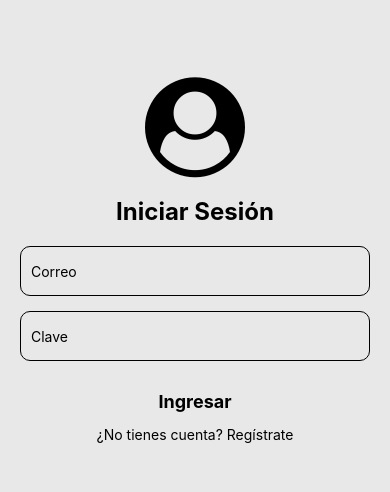
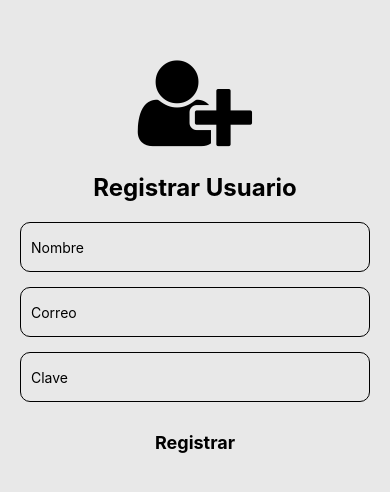
Before and after one commit to Kutik-Gomez/frontend-to-do, a React Native app: screen /Registrar in a window 390 px wide. Shown: the part 162-654 px from the top of the page. Built offline with nearby package versions, Linux system fonts and the light colour scheme.

Commit message:
ajuste de registo

```diff
--- a/App.js
+++ b/App.js
@@ -1,8 +1,9 @@
 import React from "react";
 import { NavigationContainer } from "@react-navigation/native";
 import { createStackNavigator } from "@react-navigation/stack";
-import LoginPagina from "./screens/loginPagina"; // Ruta correcta a LoginPagina
-import Navegacion from "./Navegacion"; // Importa tu archivo de navegación principal
+import LoginPagina from "./screens/loginPagina";
+import RegistrarPagina from "./screens/RegistrarPagina";
+import Navegacion from "./Navegacion";
 
 const Stack = createStackNavigator();
 
@@ -13,12 +14,17 @@ export default function App() {
         <Stack.Screen
           name="Login"
           component={LoginPagina}
-          options={{ headerShown: false }} // Oculta el encabezado por defecto
+          options={{ headerShown: false }}
         />
         <Stack.Screen
-          name="Navegacion" // Nombre del stack screen que conecta con Navegacion.js
+          name="Registrar"
+          component={RegistrarPagina}
+          options={{ headerShown: false }}
+        />
+        <Stack.Screen
+          name="Navegacion"
           component={Navegacion}
-          options={{ headerShown: false }} // Oculta el encabezado por defecto
+          options={{ headerShown: false }}
         />
       </Stack.Navigator>
     </NavigationContainer>
--- a/screens/RegistrarPagina.js
+++ b/screens/RegistrarPagina.js
@@ -1,16 +1,25 @@
 import React, { useState } from "react";
-import { View, Text, TextInput, TouchableOpacity, Modal, StyleSheet } from "react-native";
+import { View, Text, TextInput, TouchableOpacity, Modal } from "react-native";
 import { FontAwesome } from "@expo/vector-icons";
 import colors from "../styles/colors";
-import styles from "../styles/RegistrarStyles"; // Importa los estilos
+import styles from "../styles/RegistrarStyles";
 
 export default function RegistrarPagina({ navigation }) {
   const [nombre, setNombre] = useState("");
   const [correo, setCorreo] = useState("");
   const [clave, setClave] = useState("");
   const [modalVisible, setModalVisible] = useState(false);
+  const [loading, setLoading] = useState(false);
 
   const handleRegistrar = async () => {
+    // Verifica que todos los campos estén completos
+    if (!nombre || !correo || !clave) {
+      alert("Por favor, completa todos los campos.");
+      return;
+    }
+
+    setLoading(true);
+
     try {
       const response = await fetch("http://localhost:3535/api/usuarios/registrar", {
         method: "POST",
@@ -22,18 +31,24 @@ export default function RegistrarPagina({ navigation }) {
 
       if (response.ok) {
         setModalVisible(true); // Muestra el modal de éxito
+        // Resetea los campos después de registrar
+        setNombre("");
+        setCorreo("");
+        setClave("");
       } else {
         alert("Error al crear el usuario.");
       }
     } catch (error) {
       console.error("Error al registrar:", error);
       alert("No se pudo conectar con el servidor.");
+    } finally {
+      setLoading(false);
     }
   };
 
   const handleCloseModal = () => {
     setModalVisible(false);
-    navigation.navigate("Login");
+    navigation.navigate("Login"); // Navegar de vuelta al login
   };
 
   return (
@@ -64,8 +79,10 @@ export default function RegistrarPagina({ navigation }) {
         onChangeText={setClave}
         secureTextEntry
       />
-      <TouchableOpacity style={styles.button} onPress={handleRegistrar}>
-        <Text style={styles.buttonText}>Registrar</Text>
+      <TouchableOpacity style={styles.button} onPress={handleRegistrar} disabled={loading}>
+        <Text style={styles.buttonText}>
+          {loading ? "Registrando..." : "Registrar"}
+        </Text>
       </TouchableOpacity>
 
       <Modal
```
